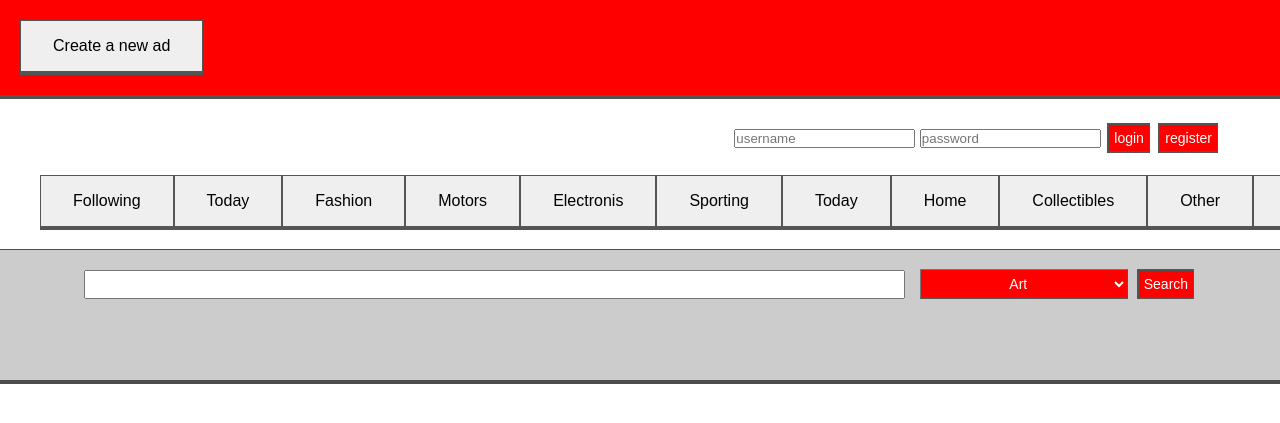
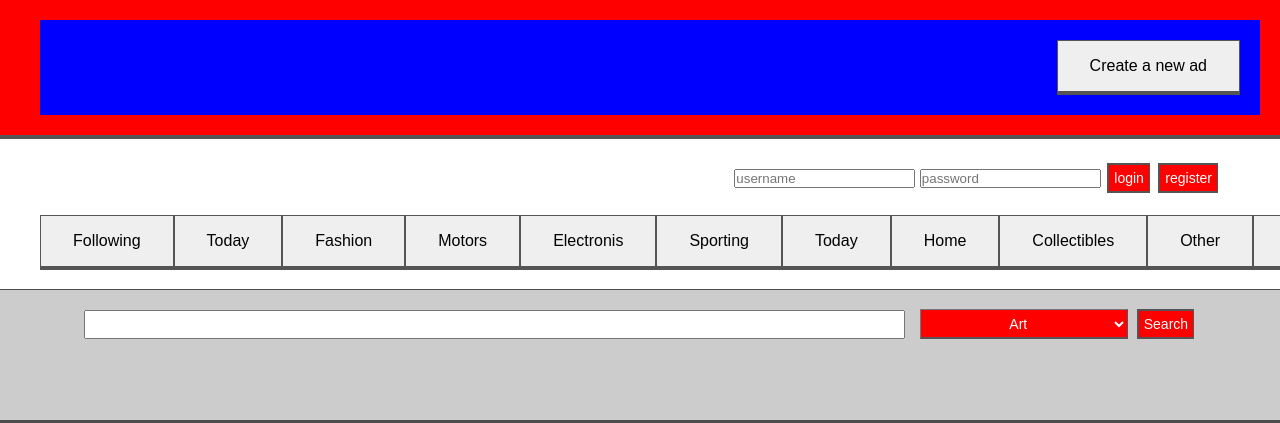
Before and after one commit to malek-boukhari/mash, a PHP site: page /index.php?category=1 in a window 1280 px wide; the page is wider, and only the part inside the window is pictured. Shown: the top 423 px of that part. Run offline with PHP 8.4, Linux system fonts and the light colour scheme; a stand-in replaces the project's code that opens the database connection.

Commit message:
announce button right side

```diff
--- a/workspace/mash/css/maincss.css
+++ b/workspace/mash/css/maincss.css
@@ -11,11 +11,10 @@ body {
 	color:white;
 }
 
- #announce_button {
+ #highBanner {
  	padding:20px;
  	background-color: red;
     border-bottom: 4px solid #555555;
-
  }
 
  #banner {
@@ -36,6 +35,12 @@ body {
 	border-top: 1px solid  ;
 	border-bottom: 1px solid  ;
 	border-color: black;
+}
+
+#announceButton{
+	margin-left: 20px;
+	background-color:blue;
+	padding: 20px;
 }
 
 a{
--- a/workspace/mash/includes/html_codes.php
+++ b/workspace/mash/includes/html_codes.php
@@ -2,8 +2,8 @@
 //fuction header() we call everytime we have a new page
 function headerCode(){
 	echo'
-			<div id="announce_button">
-				<td><a class="button" href="">Create a new ad</a></td>
+			<div id="highBanner">
+				<div id="announceButton" align="right"><a class="button" href="">Create a new ad</a></div>
 			</div>
 			<div id="banner">
 				<div id="IDlogin">
```
